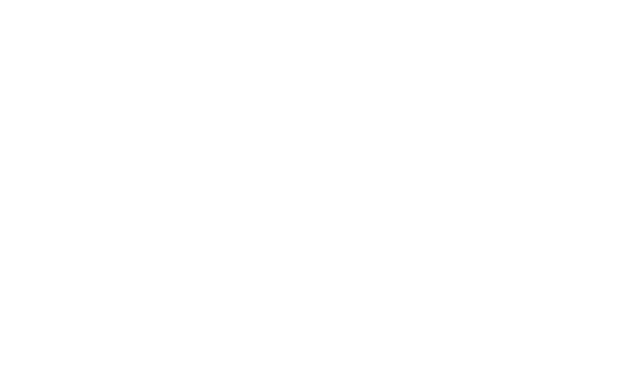
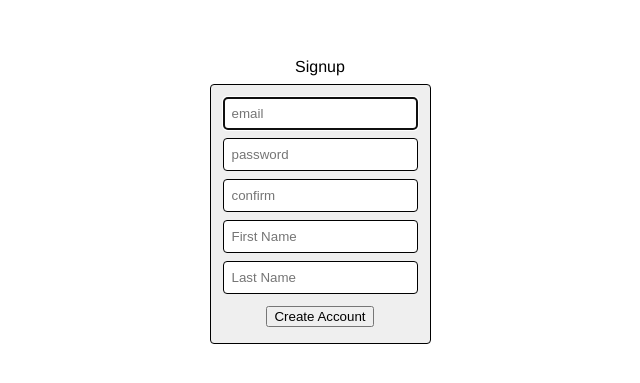
Before and after one commit to survivewithme/web, a React app: page /signup in a window 1280 px wide. Shown: the part 203-586 px from the top of the page, without its empty margins (320-960 px from the left). Built offline with nearby package versions, Linux system fonts and the light colour scheme.

Commit message:
Working token based signup

```diff
--- a/src/UserCreate.tsx
+++ b/src/UserCreate.tsx
@@ -4,11 +4,13 @@
 import AuthStore from './stores/auth'
 import queryString from 'query-string'
 import { Redirect } from 'react-router'
+import UserStore from './stores/user'
 
-@inject('auth')
+@inject('auth', 'user')
 @observer
 export default class CoachCreate extends React.Component<{
   auth: AuthStore
+  user: UserStore
   location: any
 }> {
   state = {
@@ -19,18 +21,26 @@
     lastname: '',
     email: '',
     redirect: false,
+    isReferral: false,
+    referringOrganization: {},
+  }
+
+  async componentDidMount() {
+    const { token } = queryString.parse(this.props.location.search)
+    if (!token) return
+    const parsed = await this.props.user.parseSignupToken(token as string)
+    this.setState({
+      isReferral: true,
+      referringOrganization: parsed.organization,
+    })
   }
 
   onSignUp = async () => {
     try {
-      const { token, organizationId } = queryString.parse(
-        this.props.location.search
-      )
-      console.log(this.state, token)
+      const { token } = queryString.parse(this.props.location.search)
       await this.props.auth.createUser({
         ...this.state,
-        token: token as string,
-        organizationId: organizationId as string,
+        token: (token as string) || '',
       })
       this.setState({ redirect: true })
     } catch (err) {
@@ -52,16 +62,23 @@
           flexDirection: 'column',
         }}
       >
-        <div>Signup</div>
+        <div style={{ margin: 8 }}>Signup</div>
         <div
           style={{
             backgroundColor: '#efefef',
             borderRadius: 4,
             border: '1px solid black',
             padding: 8,
-            maxWidth: 400,
+            maxWidth: 300,
+            display: 'flex',
+            flexDirection: 'column',
           }}
         >
+          {this.state.isReferral ? (
+            <div style={{ margin: 8 }}>
+              Organization: {this.state.referringOrganization.name}
+            </div>
+          ) : null}
           <SignupTextInput
             autoFocus
             type="text"
@@ -101,7 +118,7 @@
               this.setState({ lastname: e.target.value })
             }}
             value={this.state.lastname}
-            onKeyPress={(e) => {
+            onKeyPress={(e: any) => {
               if (e.key === 'Enter') {
                 this.onSignUp()
               }
--- a/src/components/Header.tsx
+++ b/src/components/Header.tsx
@@ -45,7 +45,9 @@
               color: Colors.offWhite,
             }}
           >
-            {this.props.auth.token ? 'Authenticated' : 'Not Authenticated'}
+            {this.props.auth.token
+              ? this.props.auth._activeAuth.email
+              : 'Not Authenticated'}
           </div>
         </div>
       </div>
--- a/src/components/SignupTextInput.tsx
+++ b/src/components/SignupTextInput.tsx
@@ -8,7 +8,7 @@
       borderRadius: 4,
       border: '1px solid black',
       padding: 8,
-      margin: 8,
+      margin: 4,
       flex: 1,
       display: 'block',
     }}
--- a/src/index.tsx
+++ b/src/index.tsx
@@ -8,6 +8,8 @@
 import UserCreate from './UserCreate'
 import throttle from 'lodash.throttle'
 import AuthStore from './stores/auth'
+import OrganizationStore from './stores/organization'
+import UserStore from './stores/user'
 
 axios.defaults.baseURL = 'https://backend-jchancehud.survivewithme.now.sh'
 axios.defaults.baseURL = 'http://localhost:4000'
@@ -22,6 +24,8 @@
 
 const stores = {
   auth: new AuthStore(),
+  organization: new OrganizationStore(),
+  user: new UserStore(),
 }
 
 const appDiv = document.getElementById('app')
@@ -42,7 +46,7 @@
     <Router>
       <Route path="/home" component={Home} exact />
       <Route path="/login" component={Login} exact />
-      <Route path="/users/create" component={UserCreate} />
+      <Route path="/signup" component={UserCreate} />
     </Router>
   </Provider>,
   appDiv
--- a/src/stores/auth.ts
+++ b/src/stores/auth.ts
@@ -37,6 +37,18 @@
     return auth.token
   }
 
+  async parseInviteToken(token: string) {
+    try {
+      const { data } = await axios.get('/users/invite/parse', {
+        params: { token },
+      })
+      return data
+    } catch (err) {
+      console.log('Error parsing invite token', err)
+      throw err
+    }
+  }
+
   async createUser(user: {
     password: string
     firstname: string
--- /dev/null
+++ b/src/stores/organization.ts
@@ -0,0 +1,4 @@
+import { observable } from 'mobx'
+import axios from 'axios'
+
+export default class OrganizationStore {}
--- /dev/null
+++ b/src/stores/user.ts
@@ -0,0 +1,16 @@
+import { observable } from 'mobx'
+import axios from 'axios'
+
+export default class UserStore {
+  async parseSignupToken(token: string) {
+    try {
+      const { data } = await axios.get('/users/invite/parse', {
+        params: { token },
+      })
+      return data
+    } catch (err) {
+      console.log('Error parsing signup token', err)
+      throw err
+    }
+  }
+}
```
